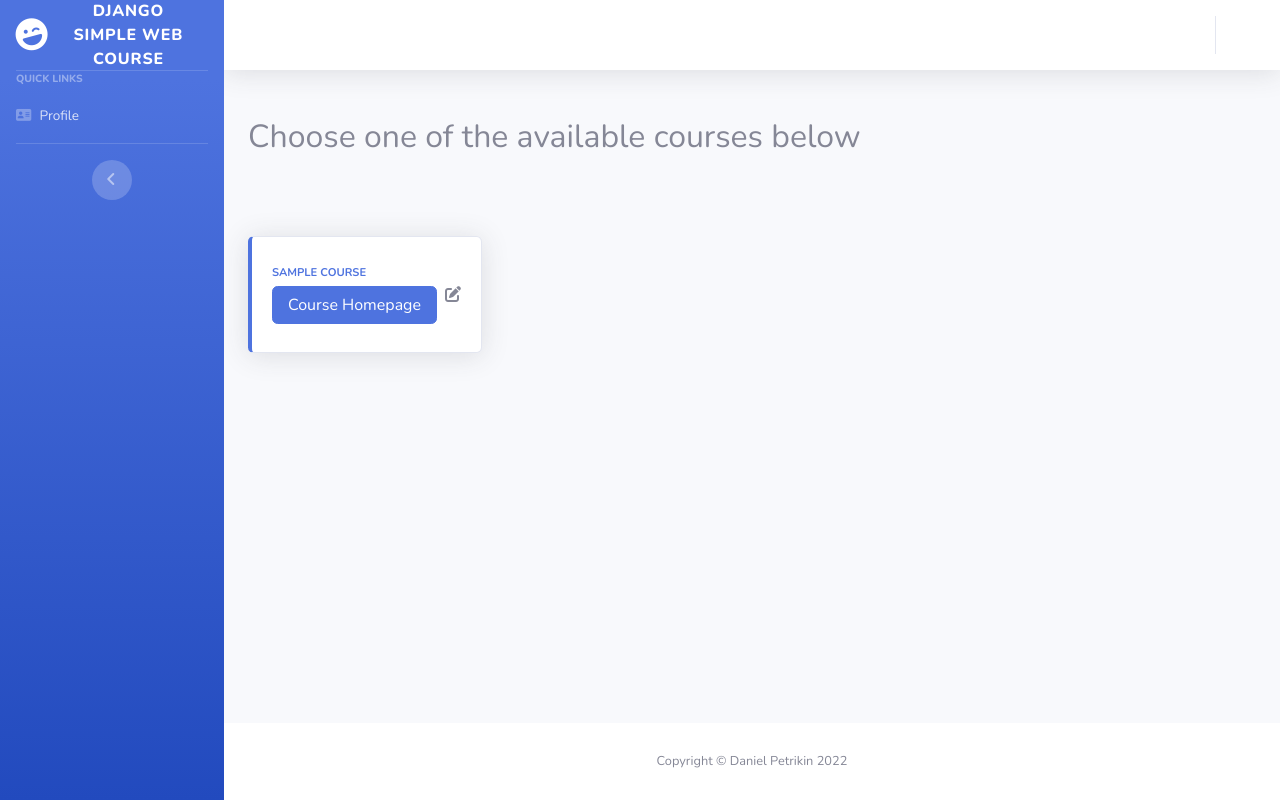
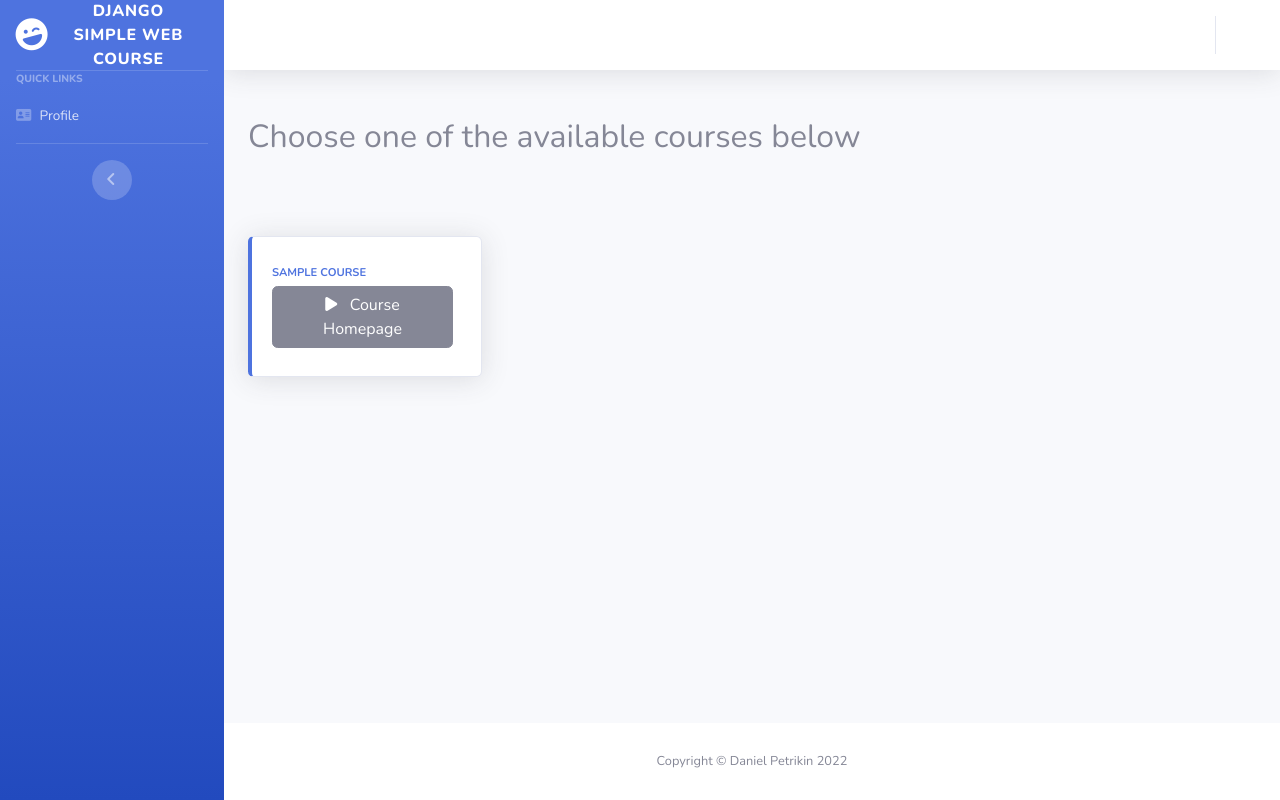
Before and after one commit to helmetwearer/django-simple-web-course, a Django app: template django_simple_web_course/core/templates/student_dashboard.html in a window 1280 px wide. Run offline with Django 4.2, Linux system fonts and the light colour scheme; the template is opened without the code that fills it: values that come from a table or form of the project are taken from there, others are empty; tables that the repository leaves empty hold one stand-in row (values such as "Sample post"); some libraries are stand-ins or nearby versions.

Commit message:
Continue button, mostly keeping the streak alive

```diff
--- a/django_simple_web_course/core/models.py
+++ b/django_simple_web_course/core/models.py
@@ -185,6 +185,16 @@ class Course(BaseModel):
     page_signature_description = models.TextField(default='Your full name',
         help_text='If pages require signature, this field will describe the signature the student enters')
 
+    def continue_url(self, student):
+        try:
+            instance = CourseViewInstance.objects.get(course=self, student=student)
+        except CourseViewInstance.DoesNotExist:
+            return ""
+        pages_viewed = CoursePageViewInstance.objects.filter(course_view_instance=instance)
+        if pages_viewed:
+            return pages_viewed.latest('created').url
+        return ""
+
     @property
     def minimum_time(self):
         return human_time_duration(self.minimum_time_seconds)
--- a/django_simple_web_course/core/templates/course_home.html
+++ b/django_simple_web_course/core/templates/course_home.html
@@ -1,6 +1,6 @@
 {% extends "dashboard_base.html" %}
 {% load i18n %}
-
+{% load core_filters %}
 
 {% block extra_left_nav %}
 {% include 'course_leftnav.html' %}
@@ -27,10 +27,9 @@
 	{% if course.course_pages.count > 0 %}
 	{% with course.course_pages_ordered.all|first as page %}
 	<div class="col-xl-3">
-		<a href="{% url 'course_page' page_guid=page.guid %}" class="btn btn-primary btn-user btn-block">
+		<a href="{% url 'course_page' page_guid=page.guid %}" class="btn btn-secondary btn-user btn-block">
 			<i class="fa-solid fa-pen-to-square"></i>&nbsp;&nbsp;&nbsp;Begin Course
 		</a>
-
 	</div>
 	{% endwith %}
 	{% else %}
--- a/django_simple_web_course/core/templates/student_dashboard.html
+++ b/django_simple_web_course/core/templates/student_dashboard.html
@@ -24,14 +24,17 @@
                     <div class="text-xs font-weight-bold text-primary text-uppercase mb-1">
                         {{course.name}}
                     </div>
-                    <a class="btn btn-primary btn-user btn-block" href="{% url 'course_home' course_guid=course.guid %}">
-                    	Course Homepage
+                    {% if course|course_continue_url:request.student %}
+                    <a href="{{course|course_continue_url:request.student }}" class="btn btn-primary btn-user btn-block">
+                        <i class="fa-solid fa-pen-to-square"></i>&nbsp;&nbsp;&nbsp;Continue Course
                     </a>
+                    {% else %}
+                    <a class="btn btn-secondary btn-user btn-block" href="{% url 'course_home' course_guid=course.guid %}">
+                    	 <i class="fa-solid fa-play"></i>&nbsp;&nbsp;&nbsp;Course Homepage
+                    </a>
+                    {% endif %}
                     <!-- need to add additional continue button here when tracking is there for it -->
                     <!-- need to add course complete and cert button when implemented -->
-                </div>
-                <div class="col-auto">
-                    <i class="fa-solid fa-pen-to-square"></i>
                 </div>
             </div>
         </div>
--- a/django_simple_web_course/core/templatetags/core_filters.py
+++ b/django_simple_web_course/core/templatetags/core_filters.py
@@ -6,9 +6,12 @@ register = template.Library()
 
 @register.filter
 def modulus(value, arg):
-    """Removes all values of arg from the given string"""
     return value % arg
 
 @register.filter
 def render_markdown(value):
     return mark_safe(markdown.markdown(value))
+
+@register.filter
+def course_continue_url(course, student):
+    return mark_safe(course.continue_url(student))
```
